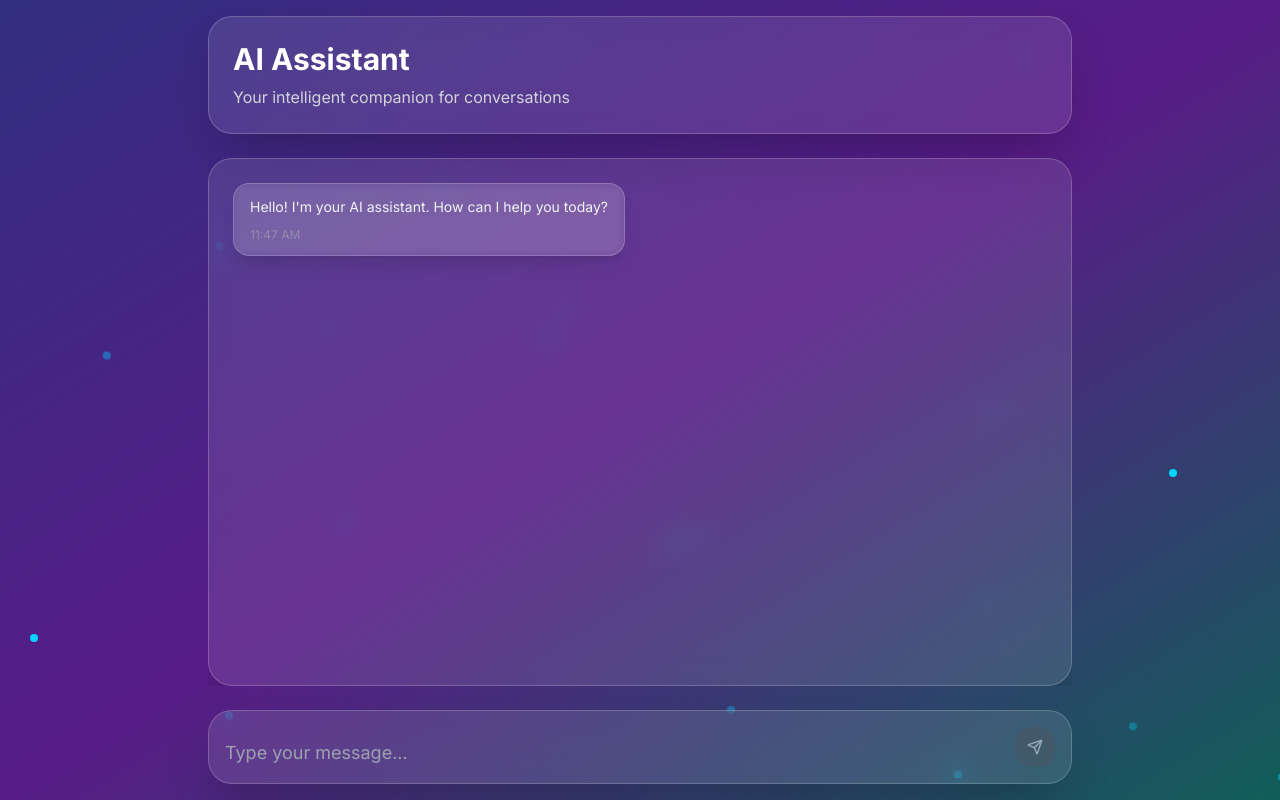
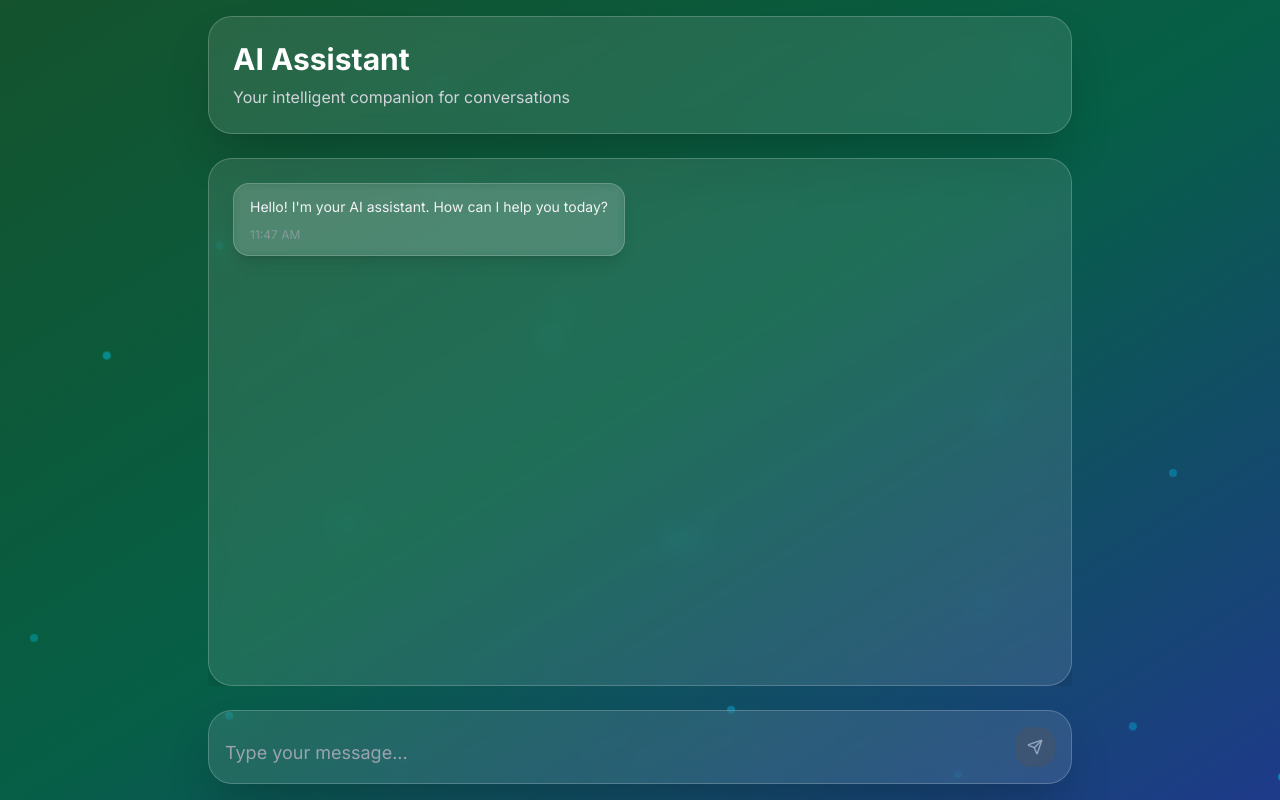
Before and after one commit to rana-jatin/SwasthyaSetu, a React (Vite) app: page / in a window 1280 px wide. Built offline with nearby package versions, Linux system fonts and the light colour scheme.

Commit message:
Refactor: Update background colors
Update the application's background colors to use green and dark blue.

```diff
--- a/src/components/ChatbotInterface.tsx
+++ b/src/components/ChatbotInterface.tsx
@@ -120,21 +120,18 @@ const ChatbotInterface = () => {
   };
 
   return (
-    <div className="min-h-screen relative overflow-hidden bg-gradient-to-br from-indigo-900 via-purple-900 to-teal-800">
+    <div className="min-h-screen relative overflow-hidden bg-gradient-to-br from-green-900 via-emerald-800 to-blue-900">
       {/* Animated Background Particles */}
       <div className="absolute inset-0 overflow-hidden">
         {particles.map((particle) => (
           <div
             key={particle.id}
-            className="absolute w-2 h-2 bg-electric-blue rounded-full opacity-30"
+            className="absolute w-2 h-2 bg-electric-blue rounded-full opacity-30 animate-particle-float"
             style={{
               left: `${particle.x}%`,
               top: `${particle.y}%`,
               animationDelay: `${particle.delay}s`
             }}
-            className={cn(
-              "absolute w-2 h-2 bg-electric-blue rounded-full animate-particle-float"
-            )}
           />
         ))}
       </div>
```
